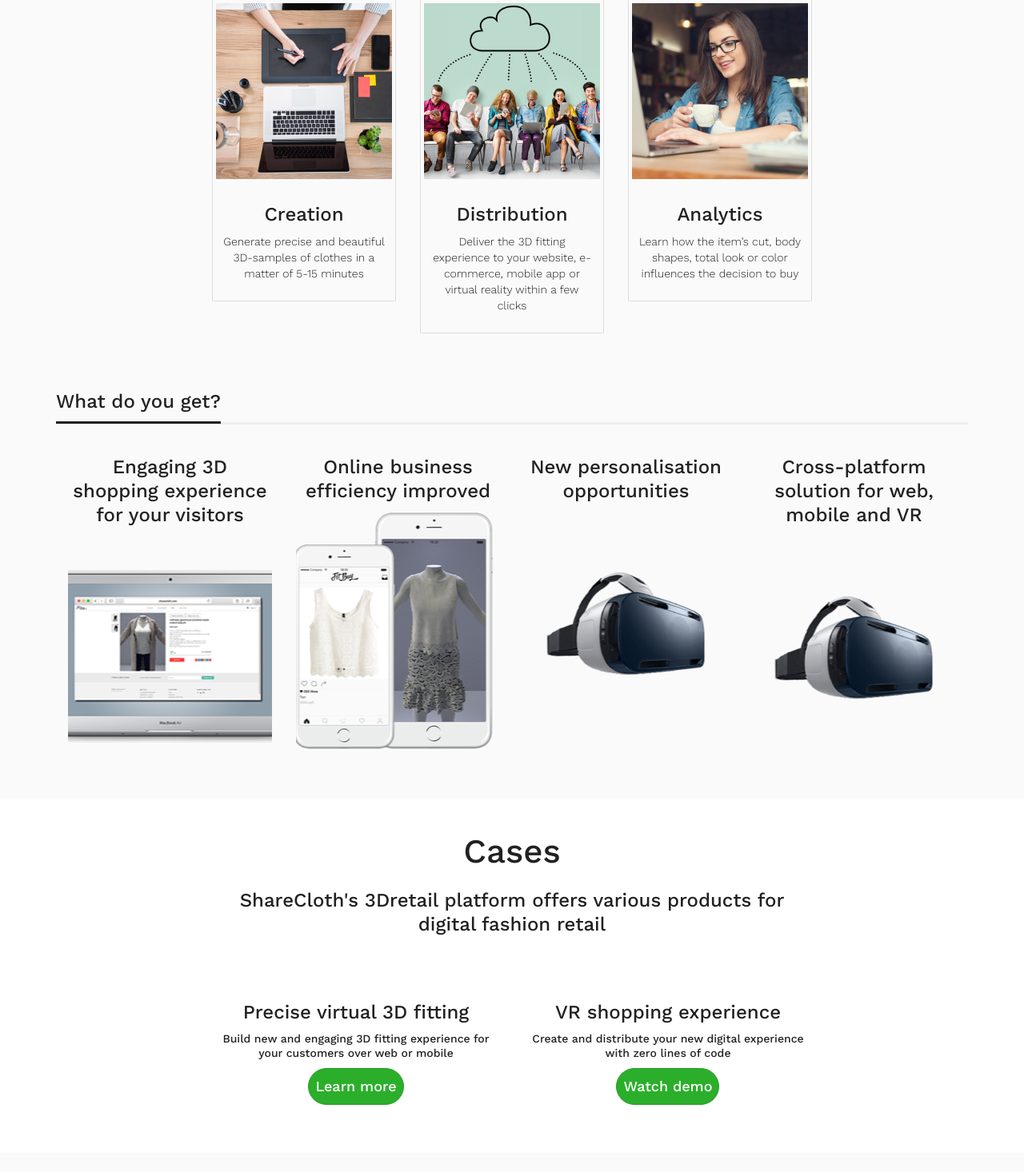
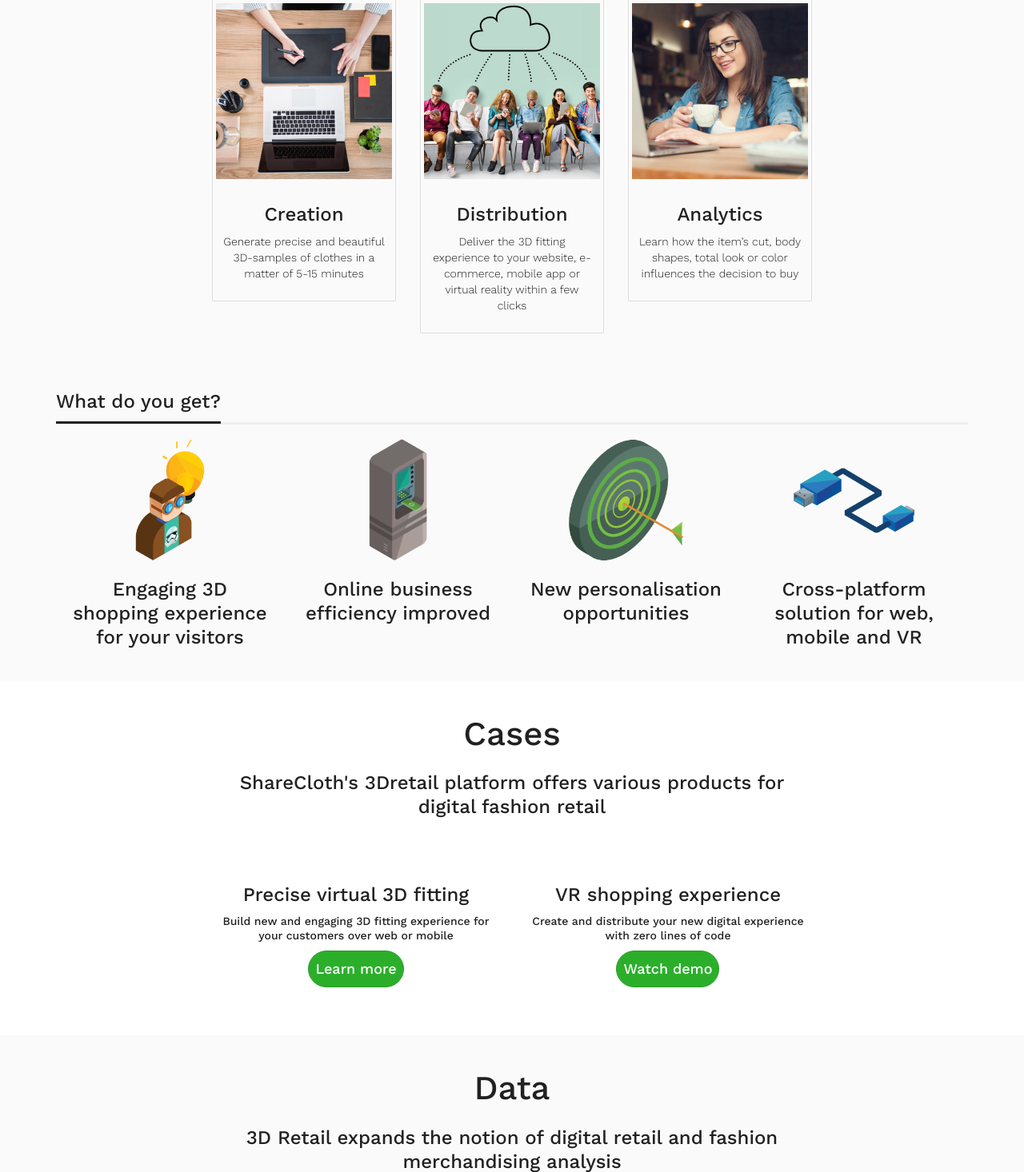
Before and after one commit to sharecloth/sc2, a PHP site: page / in a window 1280 px wide. Shown: the part 961-2427 px from the top of the page at 80% size. Run offline with PHP 8.4, Linux system fonts and the light colour scheme; some libraries are stand-ins or nearby versions.

Commit message:
WEB-2301

```diff
--- a/css/custom.css
+++ b/css/custom.css
@@ -143,14 +143,14 @@ section#final-cta {
   background-repeat: no-repeat;
   background-position: center center; }
 
-#customer-web {
-  background-image: url("../img/customer-web-2.png"); }
-
-#customer-mobile {
-  background-image: url("../img/customer-mobile.png"); }
-
-#customer-vr {
-  background-image: url("../img/customer-vr3.png"); }
+.what-you-get img {
+  width: 60%;
+  margin: 0 auto; }
+.what-you-get .text {
+  margin-bottom: 50px; }
+  @media (min-width: 768px) {
+    .what-you-get .text {
+      margin-bottom: 0; } }
 
 #features dl dd {
   margin-bottom: 10px; }
--- a/css/custom.scss
+++ b/css/custom.scss
@@ -211,16 +211,17 @@ section#final-cta {
     background-position: center center;
 }
 
-#customer-web {
-    background-image: url('../img/customer-web-2.png');
-}
-
-#customer-mobile {
-    background-image: url('../img/customer-mobile.png');
-}
-
-#customer-vr {
-    background-image: url('../img/customer-vr3.png');
+.what-you-get {
+    img {
+        width: 60%;
+        margin: 0 auto;
+    }
+    .text {
+        margin-bottom: 50px;
+        @media (min-width: 768px) {
+            margin-bottom: 0;
+        }
+    }
 }
 
 #features dl dd {
--- a/index.php
+++ b/index.php
@@ -167,22 +167,22 @@
 						</div>
 					</div>
 					<div class="row">
-						<div class="col-md-12">
+						<div class="col-md-12 what-you-get">
 							<div class="col-sm-12 col-md-3 text text-center">
+                                <div><img src="img/index/1.png" alt="" class="img-responsive" /></div>
 								<h3>Engaging 3D shopping experience for your visitors</h3>
-								<div class="front-customer-block" id="customer-web"></div>
 							</div>
 							<div class="col-sm-12 col-md-3 text text-center">
-								<h3>Online business efficiency improved</h3>
-								<div class="front-customer-block" id="customer-mobile"></div>
+                                <div><img src="img/index/2.png" alt="" class="img-responsive" /></div>
+								<h3>Online business efficiency improved <br /></h3>
 							</div>
 							<div class="col-sm-12 col-md-3 text text-center">
-								<h3>New personalisation opportunities</h3>
-								<div class="front-customer-block" id="customer-vr"></div>
+                                <div><img src="img/index/3.png" alt="" class="img-responsive" /></div>
+								<h3>New personalisation opportunities <br /></h3>
 							</div>
                             <div class="col-sm-12 col-md-3 text text-center">
+                                <div><img src="img/index/4.png" alt="" class="img-responsive" /></div>
                                 <h3>Cross-platform solution for web, mobile and VR</h3>
-                                <div class="front-customer-block" id="customer-vr"></div>
                             </div>
 
 						</div>
--- a/services.html
+++ b/services.html
@@ -160,7 +160,7 @@
                             <p class="lead text-center">
                             <ul style="font-size:18px;">
                                 <li><strong>Fast</strong> – creation of 3D samples of your collection will begin immediately;</li>
-                                <li><strong>Accessible</strong> — it’s really cheap. The price starts at $10 per 3D sample;</li>
+                                <li><strong>Accessible</strong> — transparent and flexible price per 3D sample;</li>
                                 <li><strong>Safe</strong> – information is effectively protected from unauthorized use.</li>
                             </ul>
                             <div class="buttons-container" data-aos="fade-up">
```
Also changed, not shown: img/index/1.png (added), img/index/2.png (added), img/index/3.png (added), img/index/4.png (added), 1 other file.
